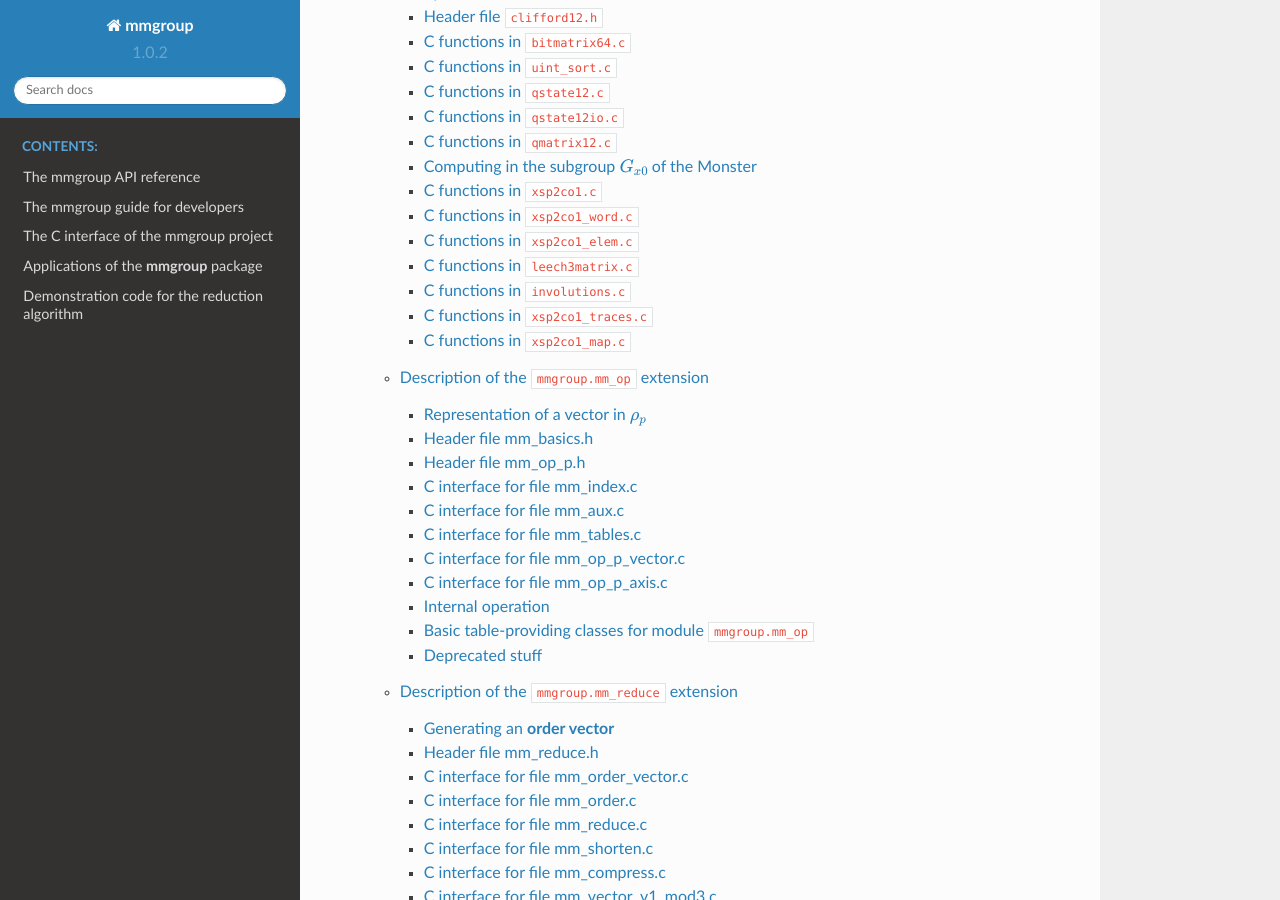
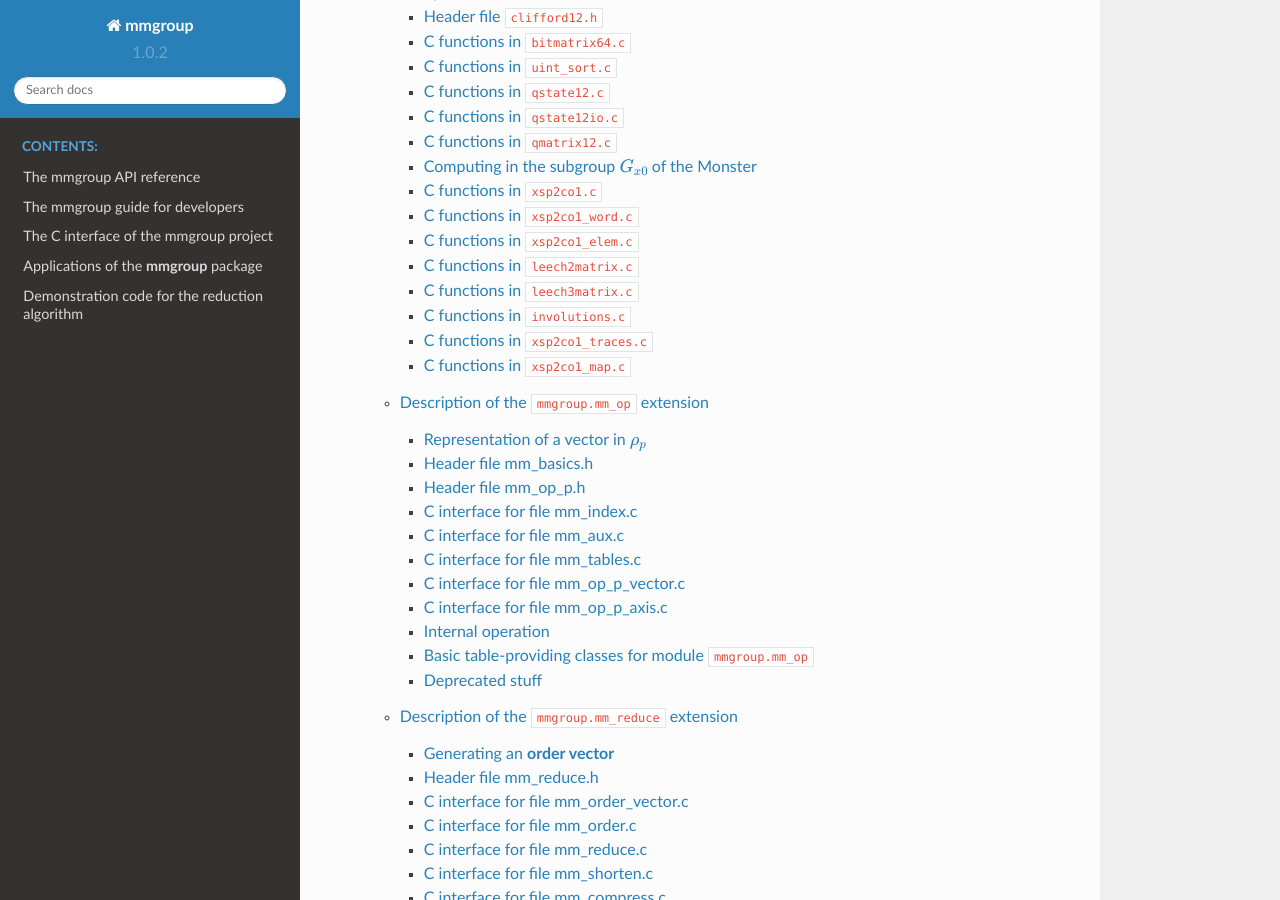
Before and after one commit to Martin-Seysen/mmgroup, a Sphinx documentation site: the page built from docs/source/index.rst, in a window 1280 px wide and 900 px high, scrolled down 2359 px. Built offline with Sphinx 7.4.7 and the Read the Docs theme 2.0.0, drawn with Linux system fonts in a browser that asks for light colours; the version number is read from the project's files by our own code.

Commit message:
File leech2matrix.c separated from file leech3matrix.c

```diff
--- a/docs/source/c_interface.rst
+++ b/docs/source/c_interface.rst
@@ -299,6 +299,12 @@ C functions in ``xsp2co1_elem.c``
 ----------------------------------
 
    .. doxygenfile:: xsp2co1_elem.c
+
+
+C functions in ``leech2matrix.c``
+----------------------------------
+
+   .. doxygenfile:: leech2matrix.c
 
 
 C functions in ``leech3matrix.c``
--- a/setup.py
+++ b/setup.py
@@ -310,7 +310,7 @@ CLIFFORD12_SOURCES = '''
   qstate12.c qstate12io.c qmatrix12.c
   bitmatrix64.c uint_sort.c xsp2co1.c
   xsp2co1_word.c
-  leech3matrix.c xsp2co1_elem.c
+  leech2matrix.c leech3matrix.c xsp2co1_elem.c
   involutions.c xsp2co1_traces.c
   xsp2co1_map.c
 '''
```
Also changed, not shown: 2 other files.
